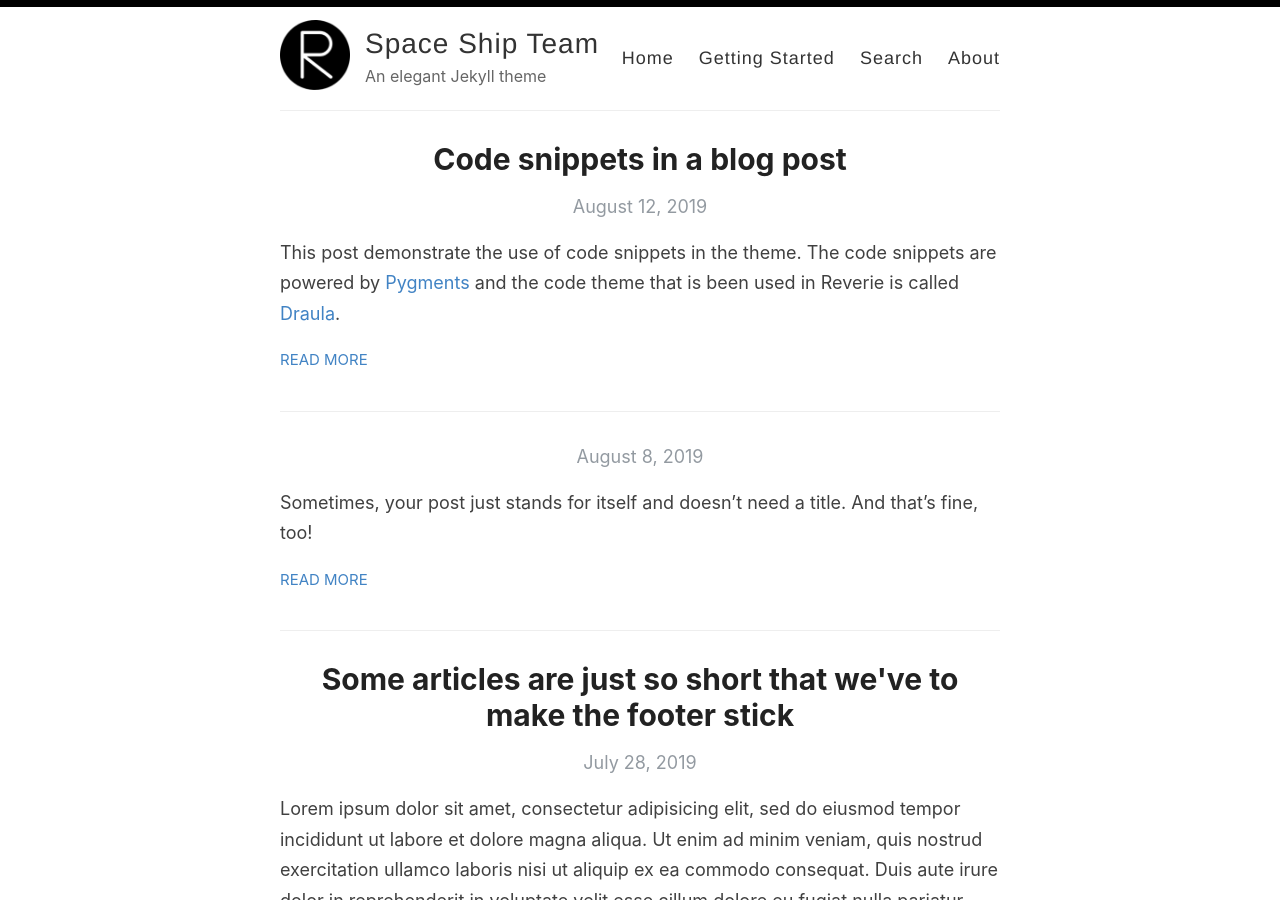
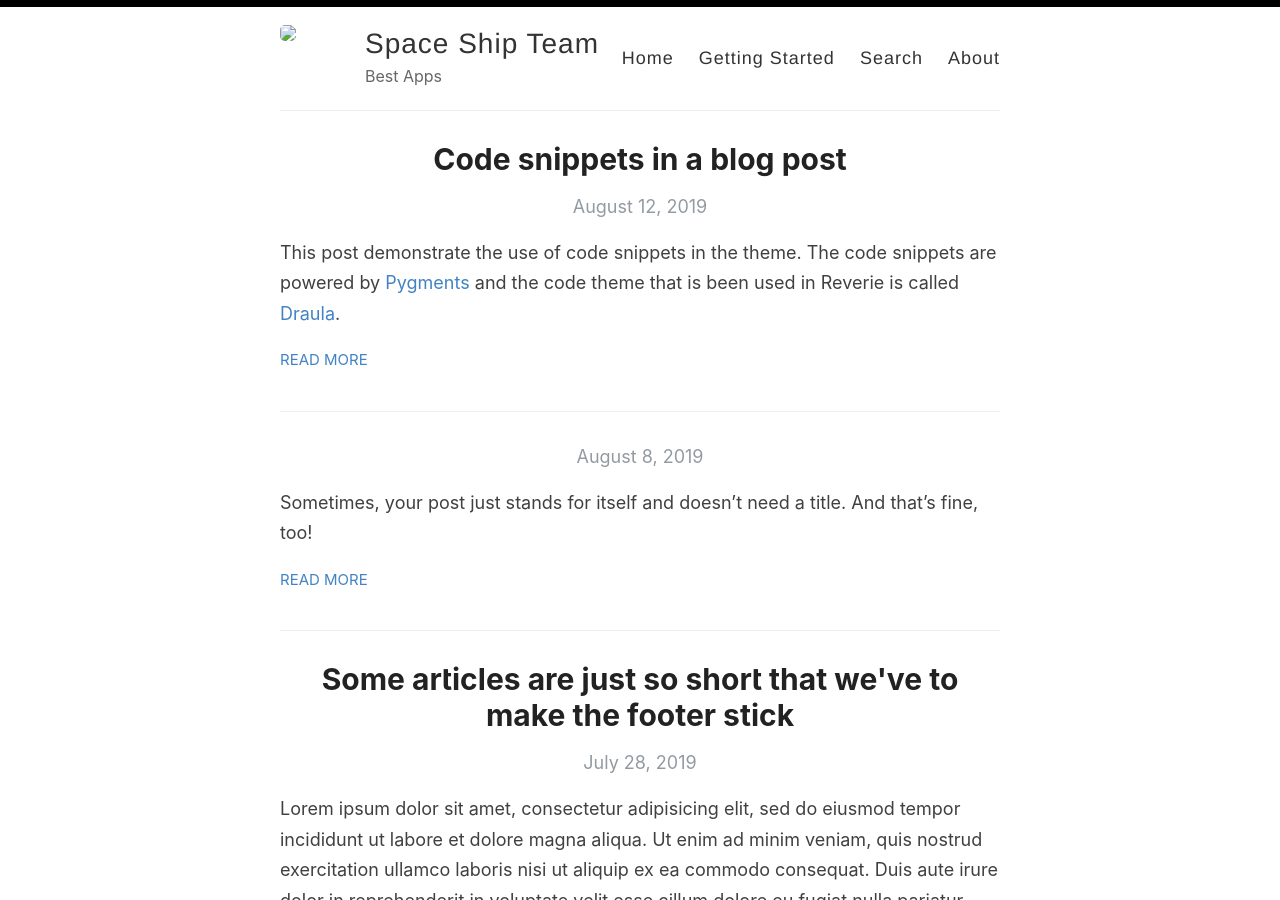
Before and after one commit to SpaceShipApps/SpaceShipApps.github.io, a Jekyll site: the page built from index.html, in a window 1280 px wide and 900 px high. Built offline with Jekyll 4.4.1, drawn with Linux system fonts in a browser that asks for light colours; the list of posts is cut into pages by our own code.

Commit message:
Update _config.yml

```diff
--- a/_config.yml
+++ b/_config.yml
@@ -6,13 +6,13 @@
 name: Space Ship Team
 
 # Name of the author
-author: Amit Merchant
+author: Space Ship Team
 
 # Short bio or description (displayed in the header)
-description: An elegant Jekyll theme
+description: Best Apps
 
 # URL of your avatar or profile pic (you could use your GitHub profile pic)
-avatar: /images/reverie.png
+avatar:
 
 #
 # Flags below are optional
```
